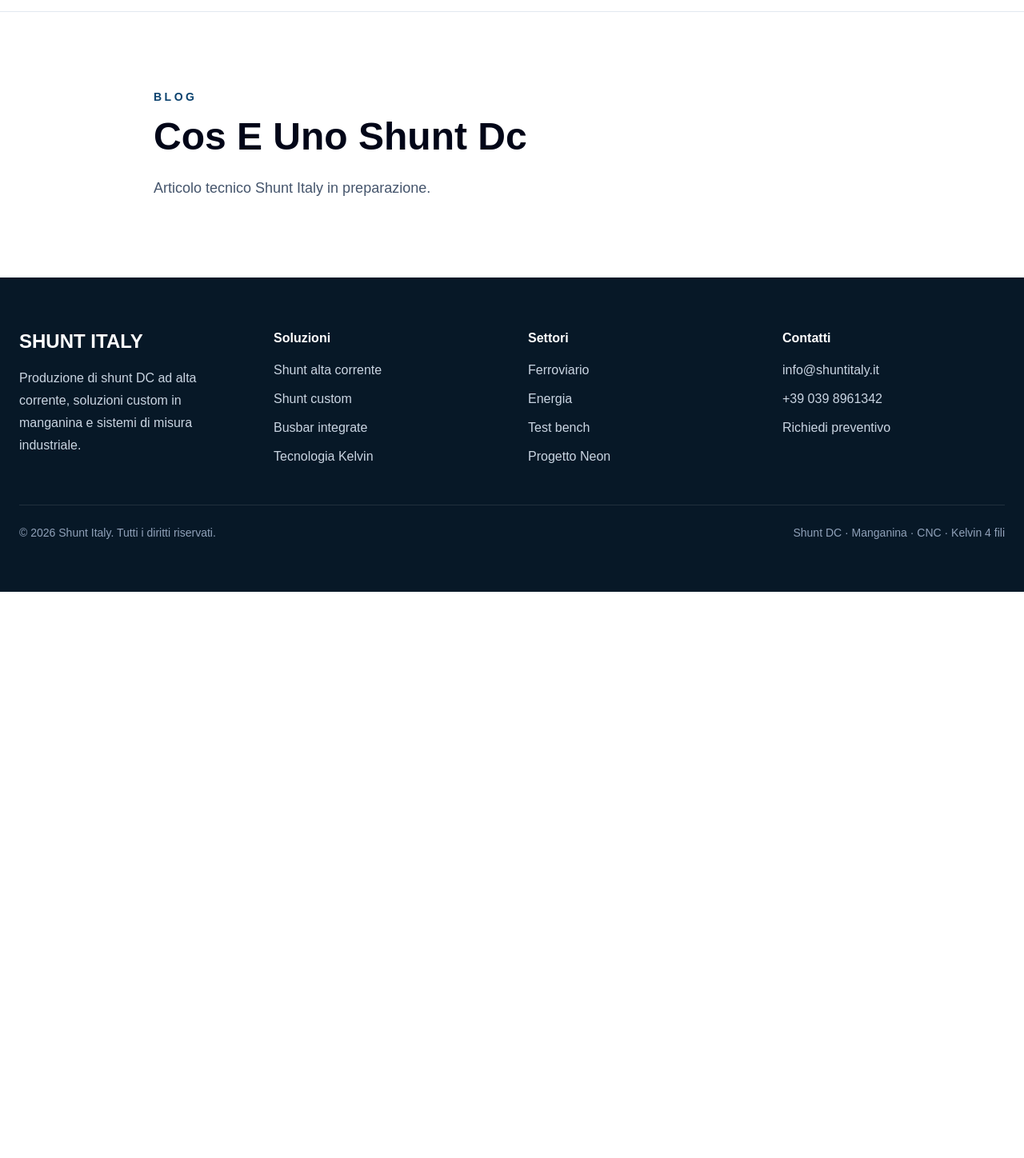
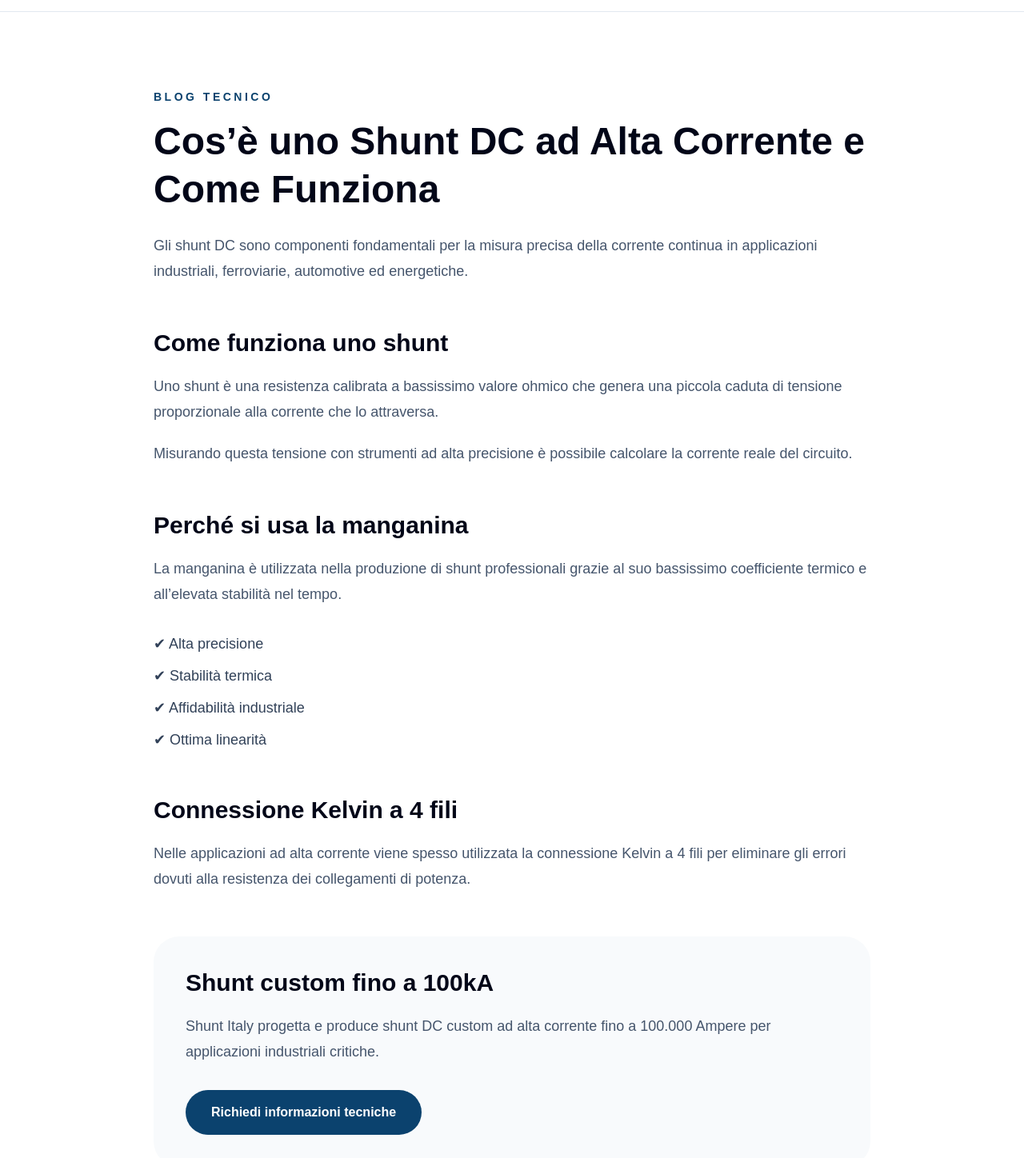
Before and after one commit to SHUNTITALY/shuntitaly-website, a Next.js app: page /blog/cos-e-uno-shunt-dc in a window 1280 px wide. Shown: the part 62-1510 px from the top of the page at 80% size. Before the commit the page ends 802 px from the top, so only its background shows below. Built offline with nearby package versions, Linux system fonts and the light colour scheme.

Commit message:
add first seo blog article

```diff
--- /dev/null
+++ b/src/app/blog/cos-e-uno-shunt-dc/page.tsx
@@ -0,0 +1,95 @@
+import Link from "next/link";
+
+export const metadata = {
+  title: "Cos’è uno Shunt DC ad Alta Corrente | Shunt Italy",
+  description:
+    "Scopri cos’è uno shunt DC, come funziona la misura della corrente tramite manganina e perché la connessione Kelvin è fondamentale nelle applicazioni industriali."
+};
+
+export default function BlogArticlePage() {
+  return (
+    <main className="bg-white px-6 py-24">
+      <article className="mx-auto max-w-4xl">
+        <p className="mb-4 text-sm font-bold uppercase tracking-[0.25em] text-[#0b426e]">
+          Blog tecnico
+        </p>
+
+        <h1 className="text-5xl font-black leading-tight text-slate-950">
+          Cos’è uno Shunt DC ad Alta Corrente e Come Funziona
+        </h1>
+
+        <p className="mt-6 text-lg leading-8 text-slate-600">
+          Gli shunt DC sono componenti fondamentali per la misura precisa della
+          corrente continua in applicazioni industriali, ferroviarie,
+          automotive ed energetiche.
+        </p>
+
+        <section className="mt-14">
+          <h2 className="text-3xl font-black text-slate-950">
+            Come funziona uno shunt
+          </h2>
+
+          <p className="mt-5 text-lg leading-8 text-slate-600">
+            Uno shunt è una resistenza calibrata a bassissimo valore ohmico che
+            genera una piccola caduta di tensione proporzionale alla corrente
+            che lo attraversa.
+          </p>
+
+          <p className="mt-5 text-lg leading-8 text-slate-600">
+            Misurando questa tensione con strumenti ad alta precisione è
+            possibile calcolare la corrente reale del circuito.
+          </p>
+        </section>
+
+        <section className="mt-14">
+          <h2 className="text-3xl font-black text-slate-950">
+            Perché si usa la manganina
+          </h2>
+
+          <p className="mt-5 text-lg leading-8 text-slate-600">
+            La manganina è utilizzata nella produzione di shunt professionali
+            grazie al suo bassissimo coefficiente termico e all’elevata
+            stabilità nel tempo.
+          </p>
+
+          <ul className="mt-8 space-y-3 text-lg text-slate-700">
+            <li>✔ Alta precisione</li>
+            <li>✔ Stabilità termica</li>
+            <li>✔ Affidabilità industriale</li>
+            <li>✔ Ottima linearità</li>
+          </ul>
+        </section>
+
+        <section className="mt-14">
+          <h2 className="text-3xl font-black text-slate-950">
+            Connessione Kelvin a 4 fili
+          </h2>
+
+          <p className="mt-5 text-lg leading-8 text-slate-600">
+            Nelle applicazioni ad alta corrente viene spesso utilizzata la
+            connessione Kelvin a 4 fili per eliminare gli errori dovuti alla
+            resistenza dei collegamenti di potenza.
+          </p>
+        </section>
+
+        <section className="mt-14 rounded-[2rem] bg-slate-50 p-10">
+          <h2 className="text-3xl font-black text-slate-950">
+            Shunt custom fino a 100kA
+          </h2>
+
+          <p className="mt-5 text-lg leading-8 text-slate-600">
+            Shunt Italy progetta e produce shunt DC custom ad alta corrente fino
+            a 100.000 Ampere per applicazioni industriali critiche.
+          </p>
+
+          <Link
+            href="/contatti"
+            className="mt-8 inline-block rounded-full bg-[#0b426e] px-8 py-4 font-bold text-white"
+          >
+            Richiedi informazioni tecniche
+          </Link>
+        </section>
+      </article>
+    </main>
+  );
+}
--- a/src/components/layout/Footer.tsx
+++ b/src/components/layout/Footer.tsx
@@ -36,7 +36,7 @@
           <h3 className="font-bold">Contatti</h3>
           <div className="mt-4 flex flex-col gap-3 text-slate-300">
             <a href="mailto:info@shuntitaly.it">info@shuntitaly.it</a>
-            <a href="tel:+390398961342">+39 039 8961342</a>
+            <a href="tel:+390398961342">+39 02 49425935</a>
             <Link href="/contatti">Richiedi preventivo</Link>
           </div>
         </div>
```
